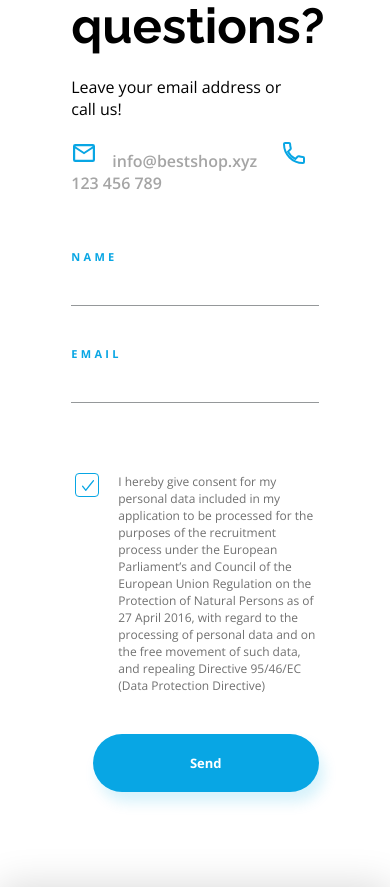
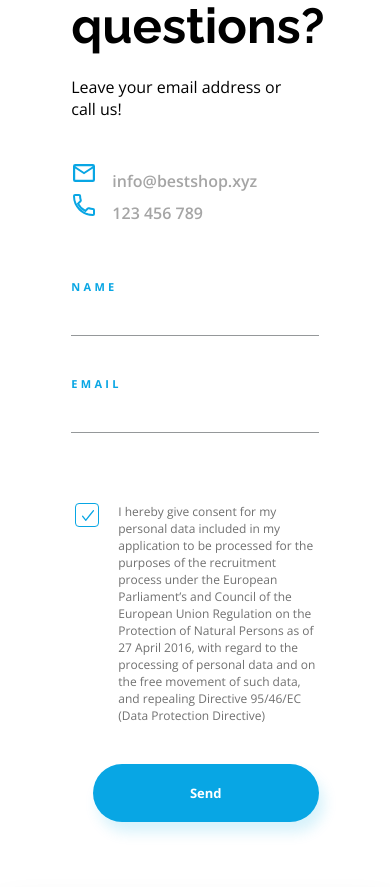
Before and after one commit to chmieleskis/project-1, a plain HTML site: page index.html in a window 390 px wide. Shown: the part 6646-7533 px from the top of the page. Drawn offline with nearby package versions, Linux system fonts and the light colour scheme.

Commit message:
section-5 RWD fixed

```diff
--- a/index.html
+++ b/index.html
@@ -201,10 +201,14 @@
                <h1>Any questions?</h1>
                <p class="info">Leave your email address or call us!</p>
                <span class="contact">
+                <div class='mail'>
                    <img class="contact-icon" src="assets/Mail%20Icon.svg">
                    <a class="details" href="mailto: info@bestshop.xyz">info@bestshop.xyz</a>
+                </div>
+                <div class='phone'>
                    <img class="contact-icon" src="assets/Phone%20Icon.svg">
                    <span class="details">123 456 789</span>
+                </div>
                </span>
            </div>
            <div class="form-box">
--- a/scss/elements/_section-five.scss
+++ b/scss/elements/_section-five.scss
@@ -24,7 +24,10 @@
   color: var(--gray);
   padding-right: 2rem;
 }
-
+.contact {
+  display: flex;
+  padding-bottom: 0rem;
+}
 .contact-icon{
   padding-right: 1rem;
 }
@@ -174,3 +177,19 @@ form {
     }
   }
 }
+
+@media (max-width: 550px) {
+  .section-5 {
+    .contact {
+      flex-direction: column;
+    }
+  }
+}
+
+@media (max-width: 450px) {
+  .section-5 {
+    .btn {
+      margin: 2rem 0 0 0;
+    }
+  }
+}
```
Also changed, not shown: css/main.css.
